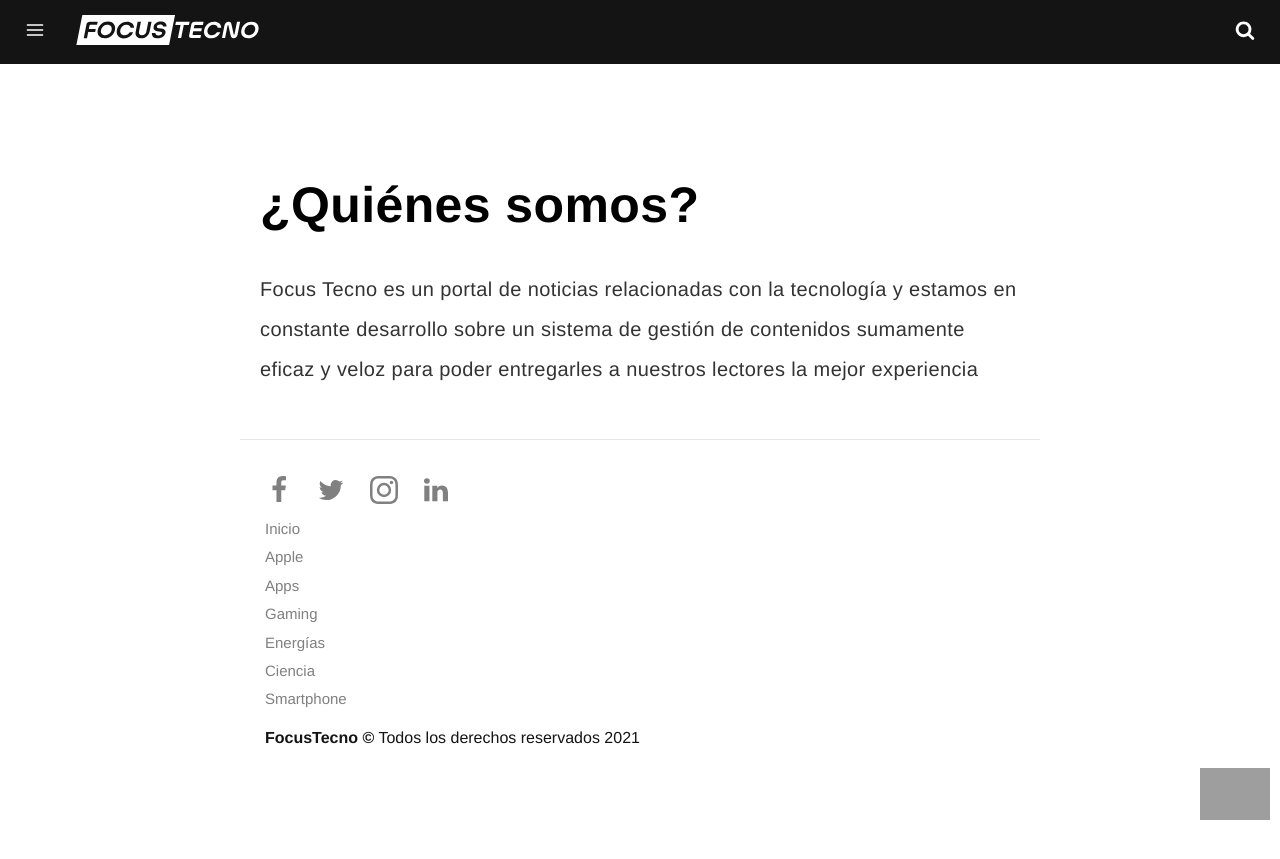
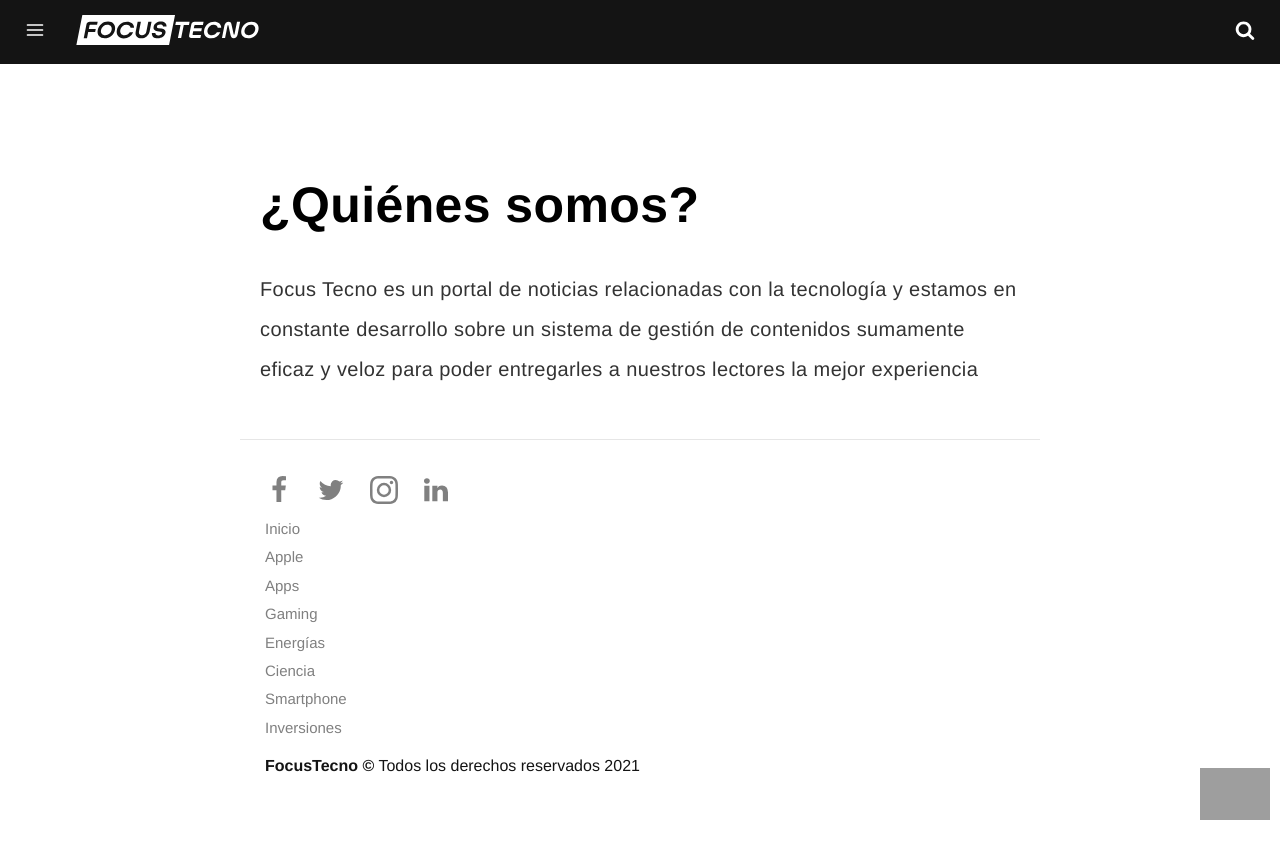
Before and after one commit to Focustecno/incredible-parsley, a Jekyll site: the page built from pages/about-1.md, in a window 1280 px wide. Shown: the top 859 px of the page. Built offline with Jekyll 4.4.1, drawn with Linux system fonts in a browser that asks for light colours; some web fonts are replaced; comment, search, counter and statistics services are not loaded; grey boxes are pictures that could not be loaded.

Commit message:
Update _config.yml

```diff
--- a/_config.yml
+++ b/_config.yml
@@ -25,6 +25,8 @@ menu:
     url: /category/ciencia/
   - title: Smartphone
     url: /category/smartphone/
+  - title: Inversiones
+    url: /category/inversiones/
 email: contact@focustecno.com
 disqus_username: focustecno
 formspree_form_id: formspree_form_id
```
